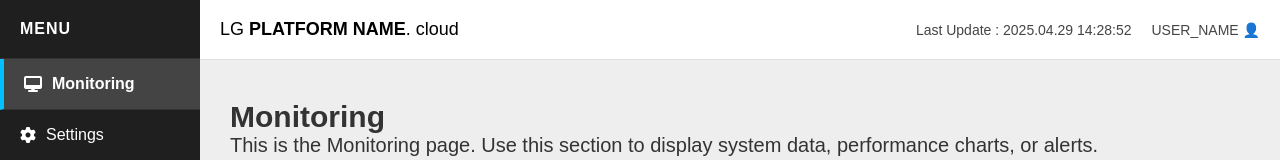
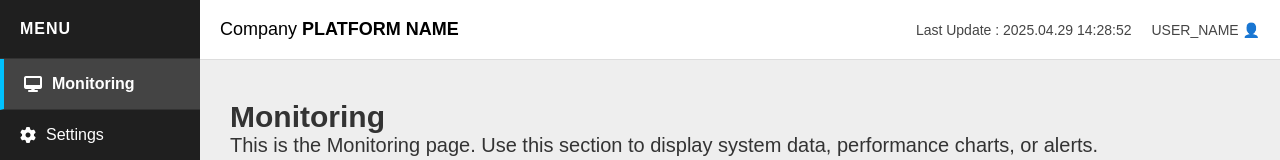
Before and after one commit to Sparkybari/UI-Demo, a plain HTML site: page index.html in a window 1280 px wide. Shown: the top 160 px of the page. Drawn offline with Linux system fonts and the light colour scheme.

Commit message:
Update branding

```diff
--- a/index.html
+++ b/index.html
@@ -32,7 +32,7 @@
 
     <main class="main-content">
       <header class="topbar">
-        <div class="branding">LG <span class="bold">PLATFORM NAME</span>. cloud</div>
+        <div class="branding"> Company <span class="bold">PLATFORM NAME</span></div>
         <div class="account-info">
           <span>Last Update : 2025.04.29 14:28:52</span>
           <span>USER_NAME 👤</span>
```
